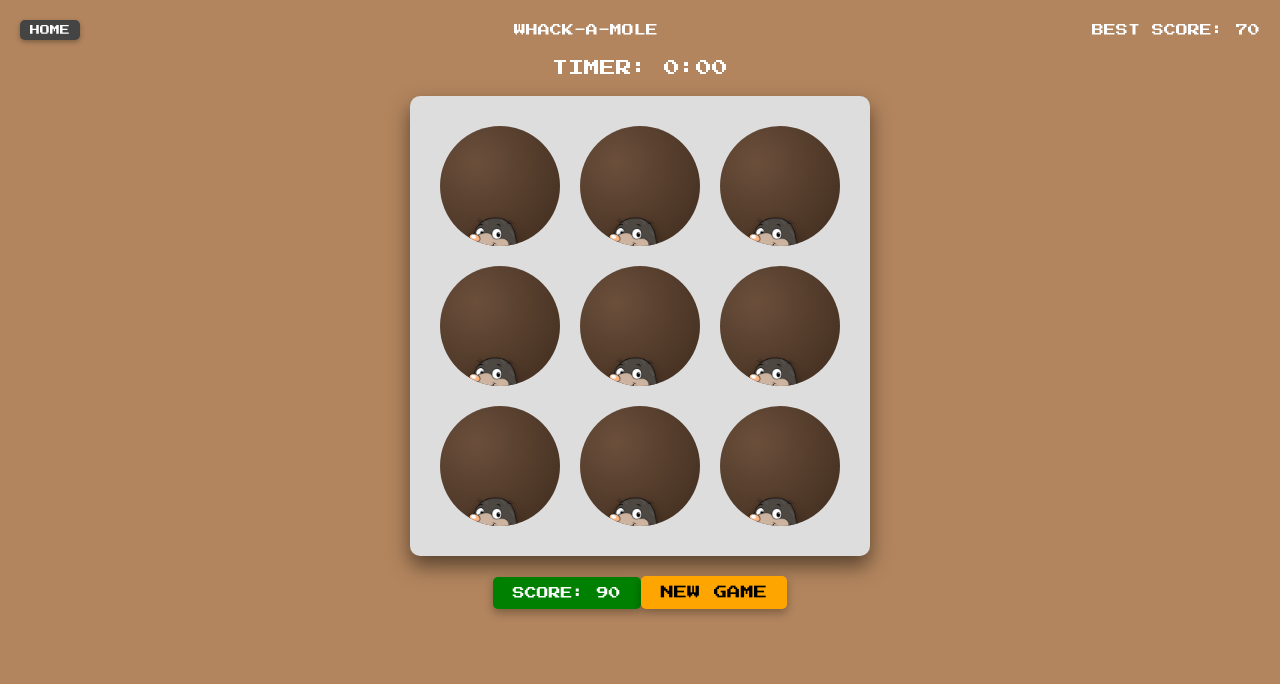
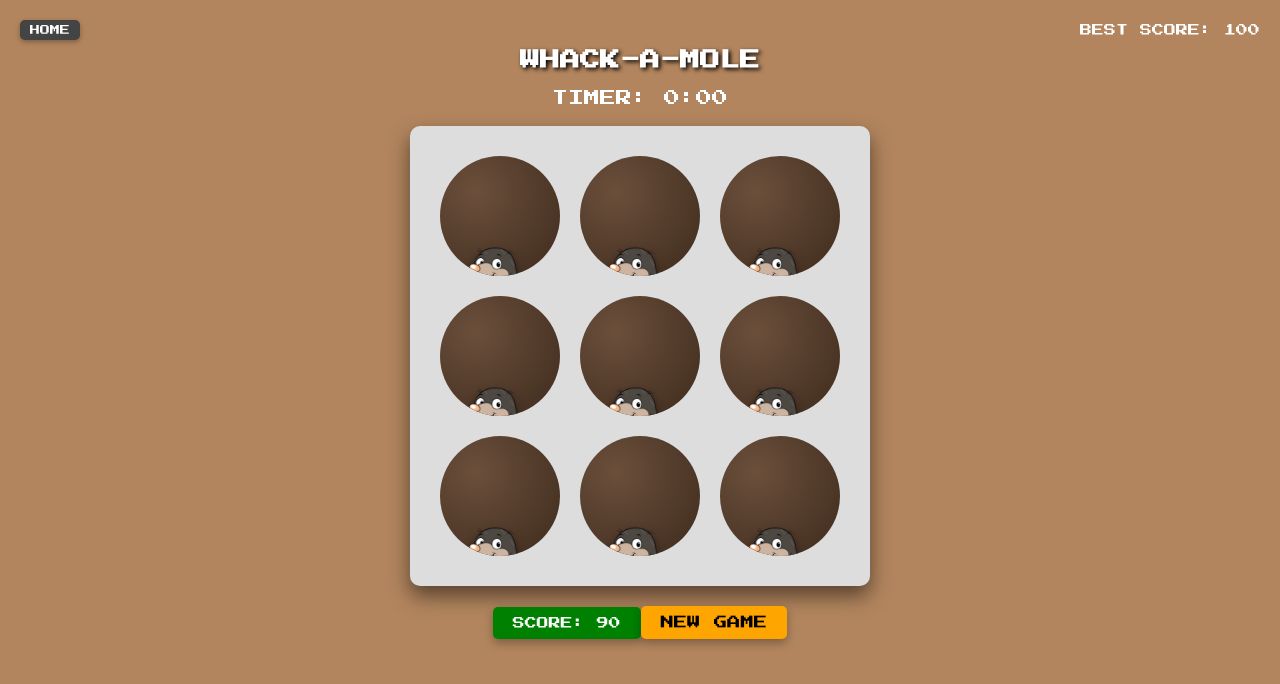
Before and after one commit to nashville149/whack-a-mole, a React (Create React App) app: page /game in a window 1280 px wide. Shown: the top 684 px of the page. Built offline with nearby package versions, Linux system fonts and the light colour scheme.

Commit message:
Game title adjust

```diff
--- a/src/components/GamePage.css
+++ b/src/components/GamePage.css
@@ -97,3 +97,11 @@
 .home-button:hover {
   background: #222;
 }
+
+.game-title {
+  font-size: 20px;
+  text-align: center;
+  margin: 6px 0;
+  color: white;
+  text-shadow: 2px 2px 4px black;
+}
--- a/src/components/GamePage.jsx
+++ b/src/components/GamePage.jsx
@@ -10,9 +10,10 @@ function GamePage() {
     <div className="game-container">
       <header className="game-header">
         <Link to="/" className="home-button">HOME</Link>
-        <span>WHACK-A-MOLE</span>
-        <span>BEST SCORE: 70</span>
+        <span>BEST SCORE: 100</span>
       </header>
+
+      <h1 className="game-title">WHACK-A-MOLE</h1>
 
       <div className="timer">TIMER: 0:00</div>
 
```
